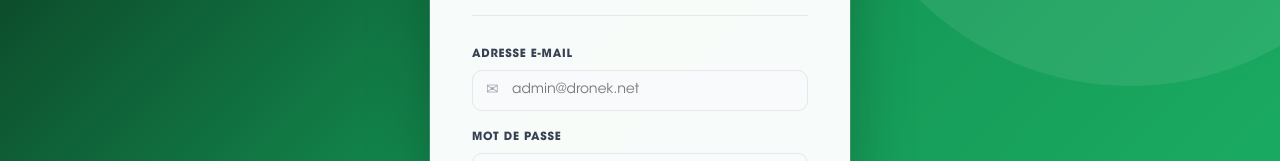
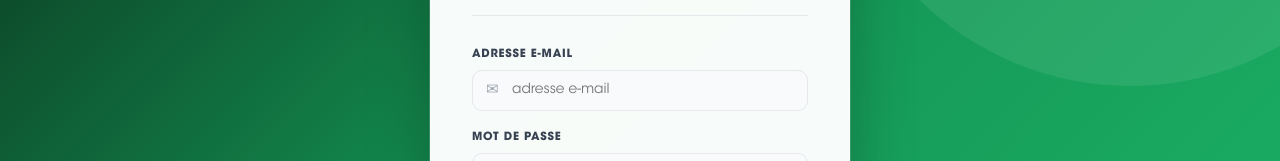
Before and after one commit to kou653/bon_caisse_front, a React (Vite) app: page / in a window 1280 px wide. Shown: the part 314-475 px from the top of the page. Built offline with nearby package versions, Linux system fonts and the light colour scheme.

Commit message:
placeholder changé

```diff
--- a/src/components/LoginPage.jsx
+++ b/src/components/LoginPage.jsx
@@ -81,7 +81,7 @@ export default function LoginPage({ onLogin }) {
                 className={`login-input${error ? ' error' : ''}`}
                 value={email}
                 onChange={(e) => { setEmail(e.target.value); setError(''); }}
-                placeholder="admin@dronek.net"
+                placeholder="adresse e-mail"
                 autoComplete="email"
                 required
               />
```
